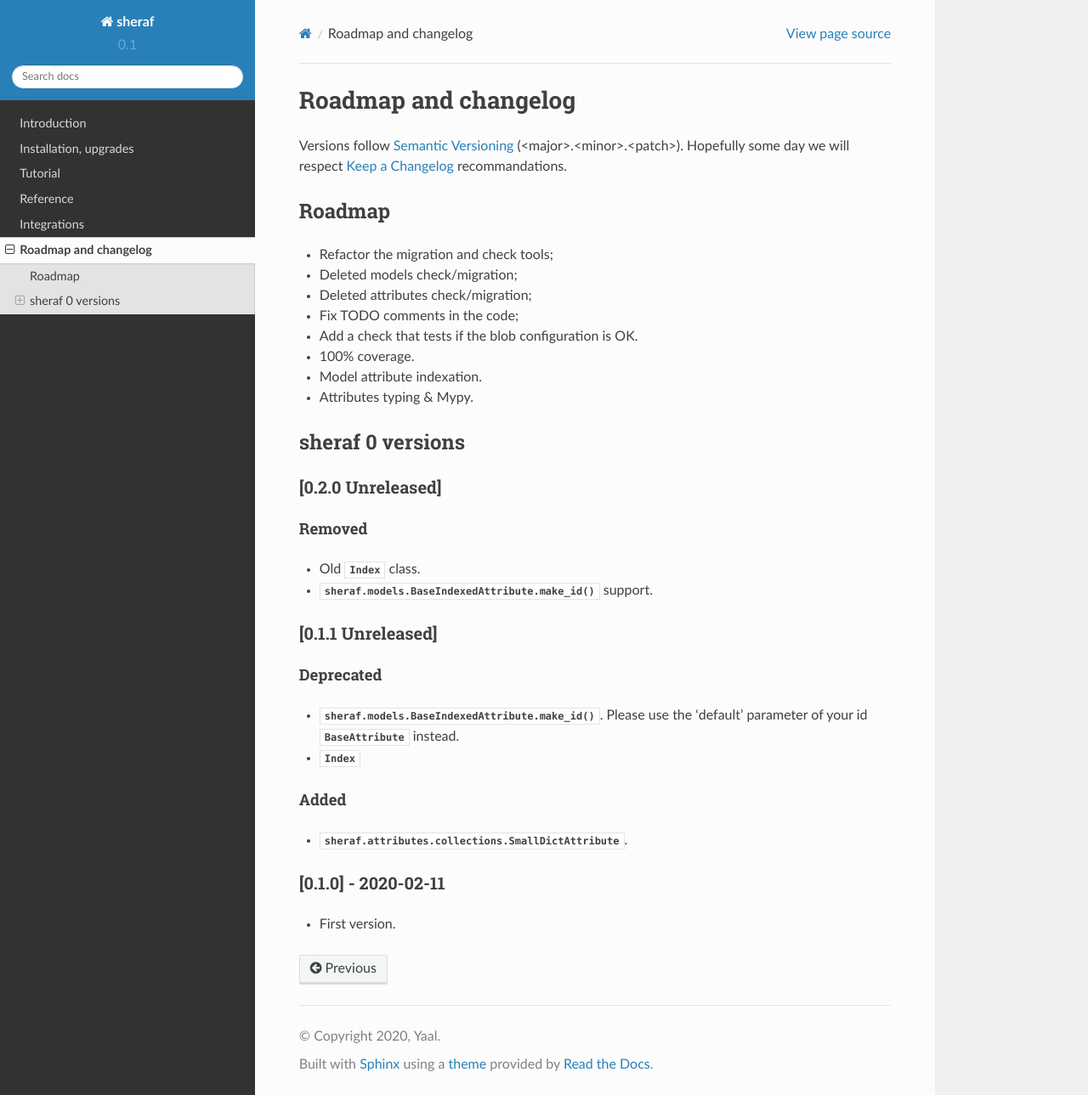
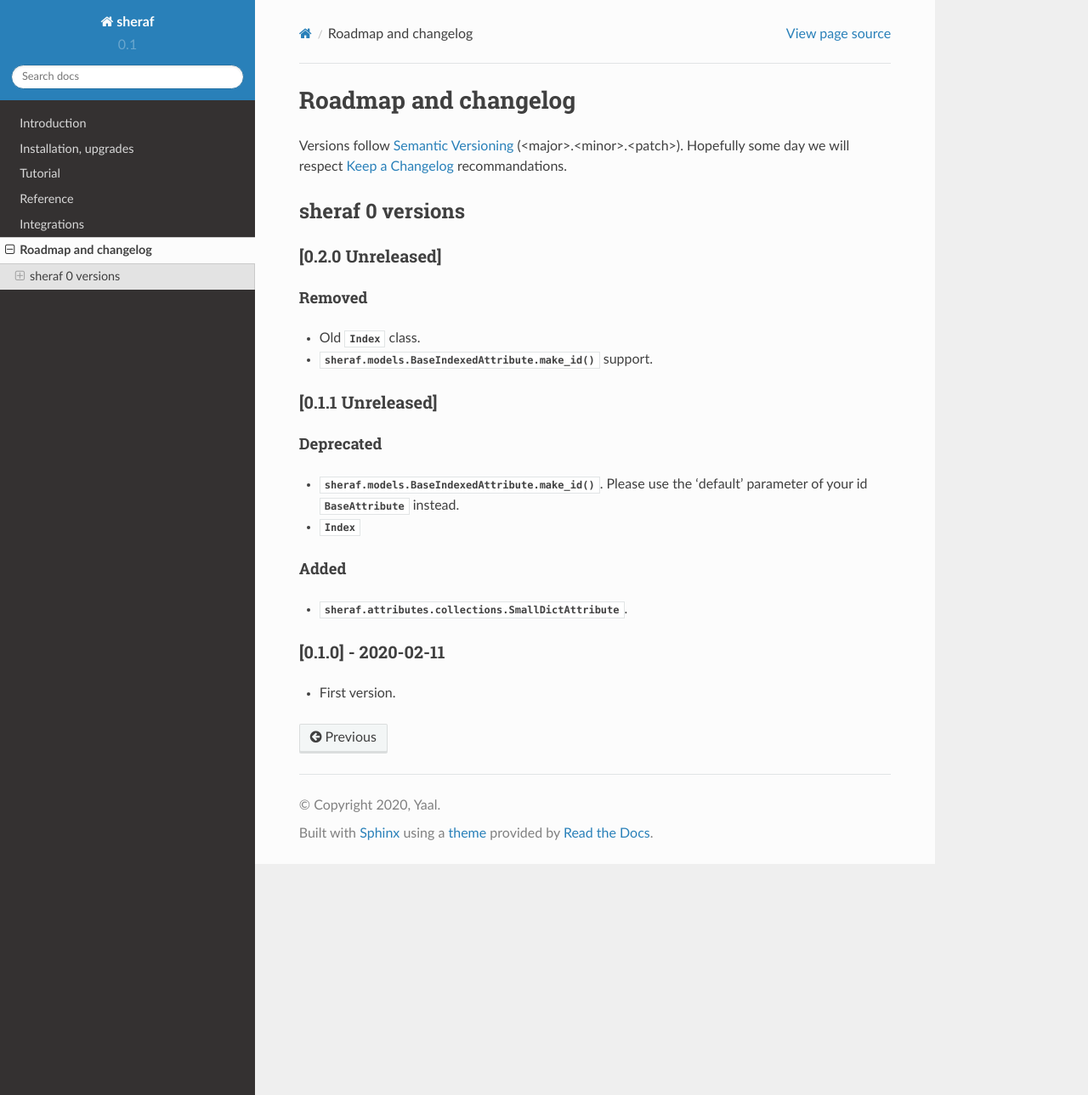
Before and after one commit to yaal-coop/sheraf, a Sphinx documentation site: the page built from doc/source/changelog.rst, in a window 1280 px wide and 1289 px high. Shown: the whole window at 85% size. Built offline with Sphinx 7.4.7 and the Read the Docs theme 2.0.0, drawn with Linux system fonts in a browser that asks for light colours.

Commit message:
Removed roadmap

```diff
--- a/doc/source/changelog.rst
+++ b/doc/source/changelog.rst
@@ -3,18 +3,6 @@ Roadmap and changelog
 
 Versions follow `Semantic Versioning <https://semver.org/>`_ (<major>.<minor>.<patch>). Hopefully some day we will respect `Keep a Changelog <https://keepachangelog.com>`_ recommandations.
 
-Roadmap
--------
-
-- Refactor the migration and check tools;
-- Deleted models check/migration;
-- Deleted attributes check/migration;
-- Fix TODO comments in the code;
-- Add a check that tests if the blob configuration is OK.
-- 100% coverage.
-- Model attribute indexation.
-- Attributes typing & Mypy.
-
 sheraf 0 versions
 -----------------
 
```
